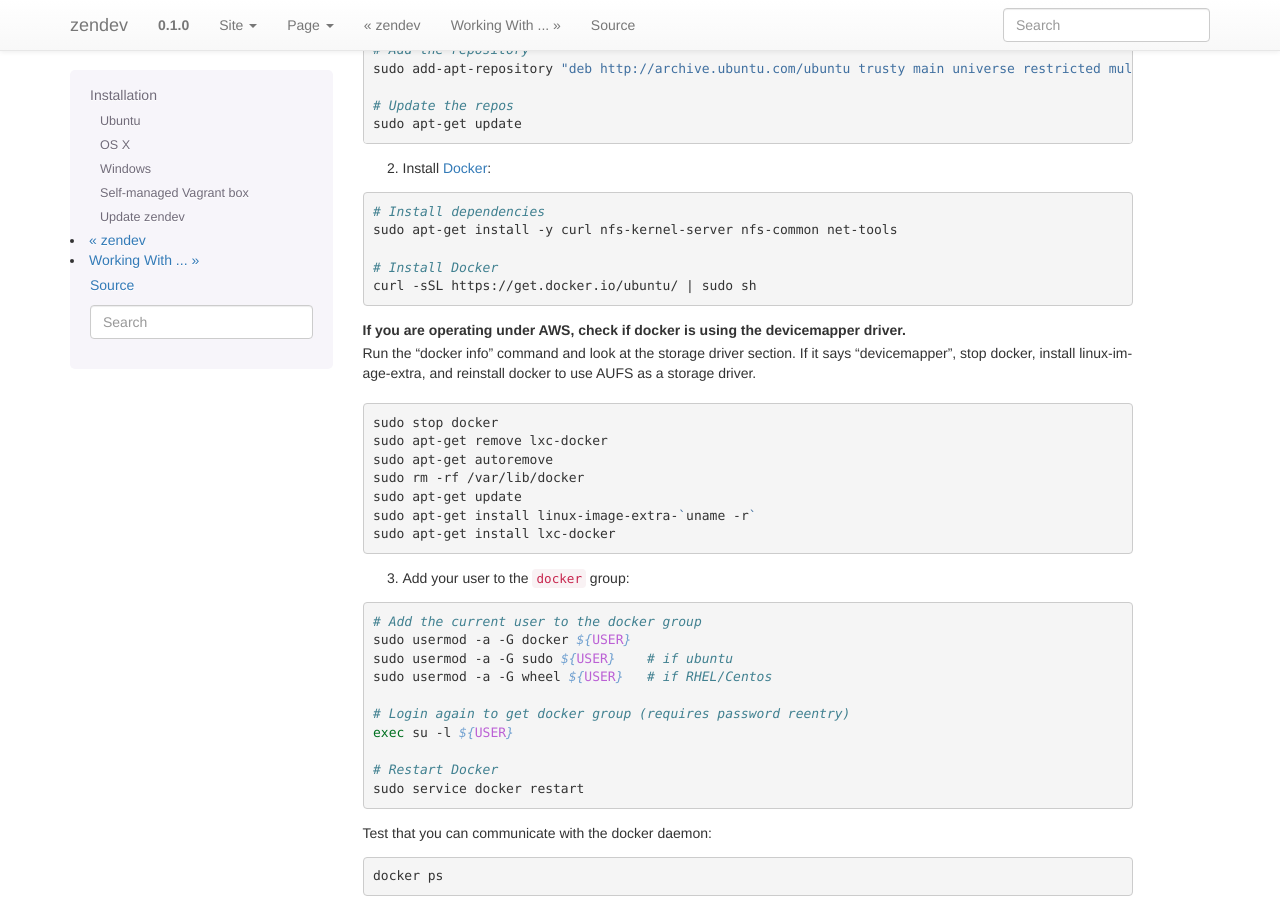
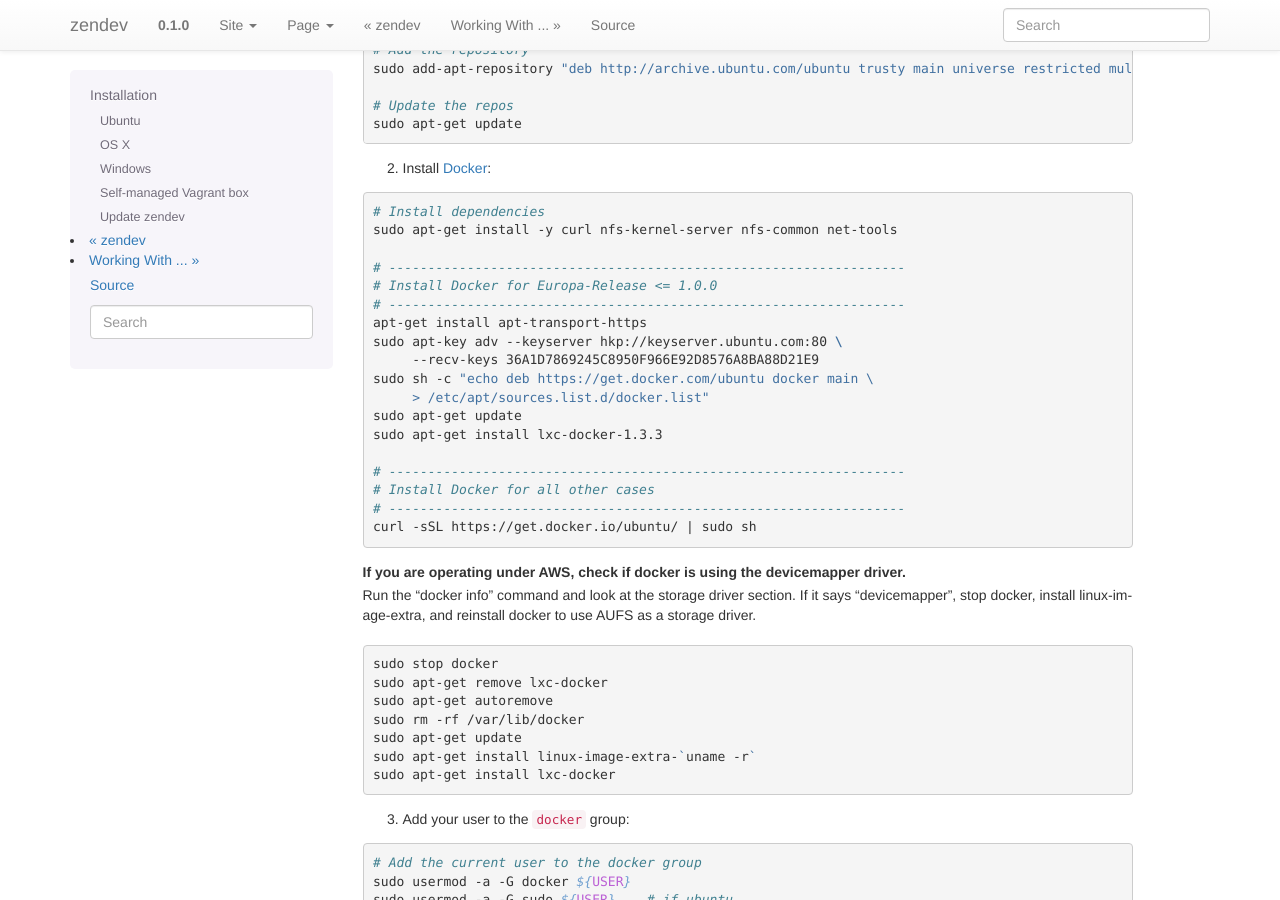
Before and after one commit to zenoss/zendev, a Sphinx documentation site: the page built from docs/installation.rst, in a window 1280 px wide and 900 px high, scrolled down 337 px. Built offline with Sphinx 7.4.7, drawn with Linux system fonts in a browser that asks for light colours.

Commit message:
Change Docker Installation instructions

```diff
--- a/docs/installation.rst
+++ b/docs/installation.rst
@@ -31,7 +31,20 @@ Ubuntu
     # Install dependencies
     sudo apt-get install -y curl nfs-kernel-server nfs-common net-tools
 
-    # Install Docker
+    # ------------------------------------------------------------------
+    # Install Docker for Europa-Release <= 1.0.0
+    # ------------------------------------------------------------------
+    apt-get install apt-transport-https
+    sudo apt-key adv --keyserver hkp://keyserver.ubuntu.com:80 \
+         --recv-keys 36A1D7869245C8950F966E92D8576A8BA88D21E9
+    sudo sh -c "echo deb https://get.docker.com/ubuntu docker main \
+         > /etc/apt/sources.list.d/docker.list"
+    sudo apt-get update
+    sudo apt-get install lxc-docker-1.3.3
+
+    # ------------------------------------------------------------------
+    # Install Docker for all other cases
+    # ------------------------------------------------------------------
     curl -sSL https://get.docker.io/ubuntu/ | sudo sh
 
 
```
